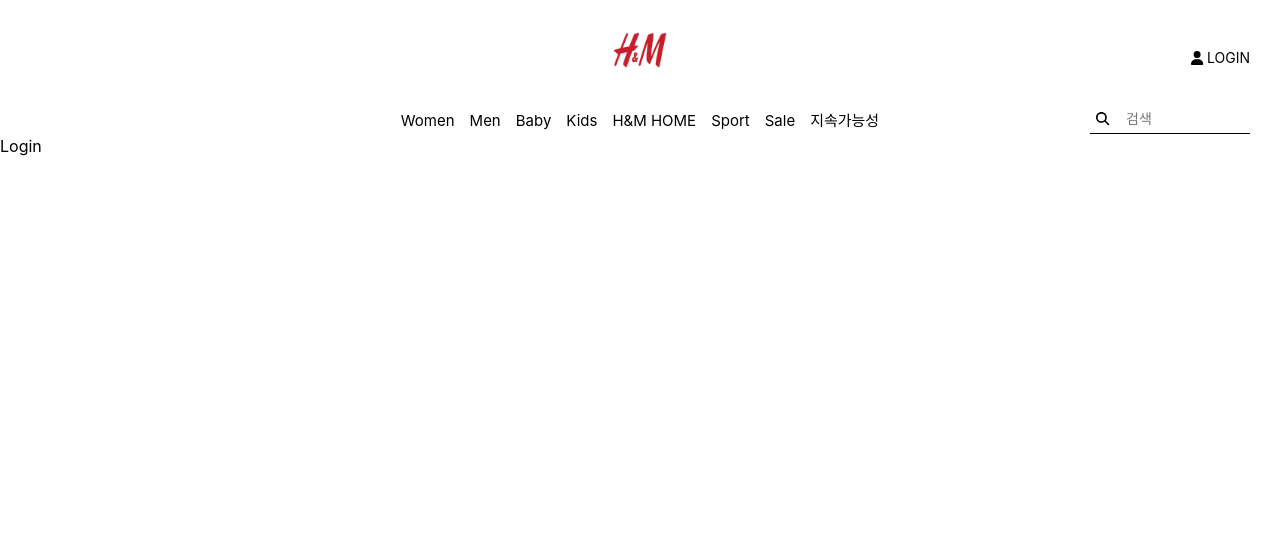
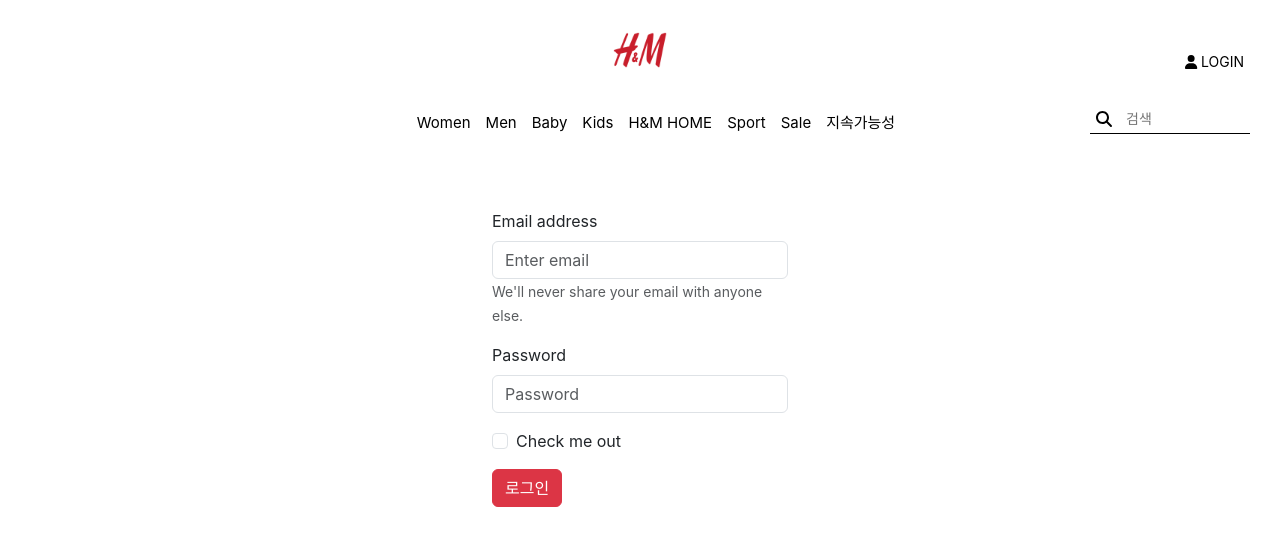
Before and after one commit to erin0110/react-homework-hnm-react-router-practice, a React (Create React App) app: page /login in a window 1280 px wide. Shown: the top 546 px of the page. Built offline with nearby package versions, Linux system fonts and the light colour scheme.

Commit message:
9강까지

```diff
--- a/package.json
+++ b/package.json
@@ -11,8 +11,10 @@
     "@testing-library/jest-dom": "^5.17.0",
     "@testing-library/react": "^13.4.0",
     "@testing-library/user-event": "^13.5.0",
+    "bootstrap": "^5.3.3",
     "json-server": "^0.17.4",
     "react": "^18.3.1",
+    "react-bootstrap": "^2.10.4",
     "react-dom": "^18.3.1",
     "react-router-dom": "^6.26.1",
     "react-scripts": "5.0.1",
--- a/src/App.js
+++ b/src/App.js
@@ -1,9 +1,11 @@
+import "bootstrap/dist/css/bootstrap.min.css";
+import { useEffect, useState } from "react";
 import { Route, Routes } from "react-router-dom";
 import "./App.css";
 import NavBar from "./components/NavBar/NavBar";
 import Login from "./pages/Login";
 import ProductAll from "./pages/ProductAll";
-import ProductDetail from "./pages/ProductDetail";
+import PrivateRoute from "./routes/PrivateRoute";
 
 /**
  * 1. 전체 상품 페이지, 로그인, 상품상세페이지
@@ -17,13 +19,24 @@
  * 8. 상품을 검색할 수 있다.
  */
 function App() {
+  const [authenticate, setAuthenticate] = useState(false); // true면 로그인이 됨, false면 로그인이 안됨
+  useEffect(() => {
+    console.log("authenticate", authenticate);
+  }, [authenticate]);
+
   return (
     <main>
       <NavBar />
       <Routes>
         <Route path="/" element={<ProductAll />} />
-        <Route path="/login" element={<Login />} />
-        <Route path="/product/:id" element={<ProductDetail />} />
+        <Route
+          path="/login"
+          element={<Login setAuthenticate={setAuthenticate} />}
+        />
+        <Route
+          path="/product/:id"
+          element={<PrivateRoute authenticate={authenticate} />}
+        />
       </Routes>
     </main>
   );
--- a/src/components/NavBar/NavBar.css
+++ b/src/components/NavBar/NavBar.css
@@ -19,11 +19,14 @@
   position: absolute;
   right: 30px;
 }
-.lnb .sign a {
+.lnb .sign button {
   display: flex;
+  align-items: center;
   gap: 0 4px;
   font-size: 14px;
   color: #000;
+  background-color: transparent;
+  border: 0;
   text-decoration: none;
 }
 .lnb .search {
--- a/src/components/NavBar/NavBar.js
+++ b/src/components/NavBar/NavBar.js
@@ -1,9 +1,10 @@
 import { faMagnifyingGlass, faUser } from "@fortawesome/free-solid-svg-icons";
 import { FontAwesomeIcon } from "@fortawesome/react-fontawesome";
-import React from "react";
+import { useNavigate } from "react-router-dom";
 import logo from "../../assets/images/logo.png";
 import "./NavBar.css";
 
+const NavBar = () => {
   const menuList = [
     "Women",
     "Men",
@@ -14,7 +15,12 @@
     "Sale",
     "지속가능성",
   ];
-const NavBar = () => {
+
+  const navigate = useNavigate();
+  const goToLogin = () => {
+    navigate("/login");
+  };
+
   return (
     <header>
       <div className="header-inner">
@@ -24,10 +30,10 @@
           </h1>
           <div className="lnb">
             <div className="sign">
-              <a href="#n">
+              <button onClick={goToLogin}>
                 <FontAwesomeIcon icon={faUser} />
                 LOGIN
-              </a>
+              </button>
             </div>
             <div className="search">
               <button>
--- a/src/components/ProductCrad/ProductCrad.css
+++ b/src/components/ProductCrad/ProductCrad.css
@@ -1,22 +1,20 @@
-.card img {
-  width: calc(25% - 2px);
-  margin-bottom: 10px;
-}
-.card a {
+.prd-card {
   display: flex;
   flex-direction: column;
   color: #000;
   font-size: 13px;
   text-decoration: none;
+  cursor: pointer;
+  margin-top: 40px;
 }
-.card em {
-  margin-bottom: 8px;
+.prd-card:hover {
+  transform: scale(1.1);
+  transition: transform 0.2s ease;
 }
-.card span {
-  margin-bottom: 6px;
+.prd-card img {
+  margin-bottom: 10px;
 }
-.card strong {
+.prd-card strong {
   font-size: 15px;
   font-weight: bold;
-  margin-bottom: 8px;
 }
--- a/src/components/ProductCrad/ProductCrad.js
+++ b/src/components/ProductCrad/ProductCrad.js
@@ -1,19 +1,18 @@
-import React from "react";
+import { useNavigate } from "react-router-dom";
 import "./ProductCrad.css";
 
-const ProductCrad = () => {
+const ProductCrad = ({ item }) => {
+  const navigate = useNavigate();
+  const showDetail = () => {
+    navigate(`/product/${item.id}`);
+  };
   return (
-    <div className="card">
-      <a href="#n">
-        <img
-          src="https://lp2.hm.com/hmgoepprod?set=source[/6d/e0/6de07dd28e647d0d350cf38461cf0425864fa32b.jpg],origin[dam],category[],type[LOOKBOOK],res[z],hmver[1]&call=url[file:/product/main]"
-          alt=""
-        />
-        <em>Conscious choice</em>
-        <span>벨티드 트윌 코트</span>
-        <strong>₩34,900</strong>
-        <i>신제품</i>
-      </a>
+    <div className="prd-card" onClick={showDetail}>
+      <img src={item?.img} alt="" />
+      <em>{item?.choice && "Conscious choice"}</em>
+      <span>{item?.title}</span>
+      <strong>₩{item?.price}</strong>
+      <i>{item?.new && "신제품"}</i>
     </div>
   );
 };
--- a/src/pages/Login.js
+++ b/src/pages/Login.js
@@ -1,7 +1,39 @@
-import React from "react";
+import { Button, Container, Form } from "react-bootstrap";
+import { useNavigate } from "react-router-dom";
 
-const Login = () => {
-  return <div>Login</div>;
+const Login = ({ setAuthenticate }) => {
+  const navigate = useNavigate();
+  const loginUser = (e) => {
+    e.preventDefault();
+    setAuthenticate(true);
+    navigate("/");
+  };
+  return (
+    <Container className="col-md-3 my-5">
+      <Form onSubmit={(e) => loginUser(e)}>
+        <Form.Group className="mb-3" controlId="formBasicEmail">
+          <Form.Label>Email address</Form.Label>
+          <Form.Control type="email" placeholder="Enter email" />
+          <Form.Text className="text-muted">
+            We'll never share your email with anyone else.
+          </Form.Text>
+        </Form.Group>
+
+        <Form.Group className="mb-3" controlId="formBasicPassword">
+          <Form.Label>Password</Form.Label>
+          <Form.Control type="password" placeholder="Password" />
+        </Form.Group>
+        <Form.Group className="mb-3" controlId="formBasicCheckbox">
+          <Form.Check type="checkbox" label="Check me out" />
+        </Form.Group>
+        <Button variant="danger" type="submit">
+          {" "}
+          {/* 이렇게 type=submit 버튼은 onClick으로 이벤트를 주면 안되고, form에 onSubmit을 이용 */}
+          로그인
+        </Button>
+      </Form>
+    </Container>
+  );
 };
 
 export default Login;
--- a/src/pages/ProductAll.js
+++ b/src/pages/ProductAll.js
@@ -1,4 +1,5 @@
 import React, { useEffect, useState } from "react";
+import { Col, Container, Row } from "react-bootstrap";
 import ProductCard from "../components/ProductCrad/ProductCrad";
 
 const ProductAll = () => {
@@ -16,9 +17,15 @@
   }, []);
 
   return (
-    <div>
-      <ProductCard />
-    </div>
+    <Container>
+      <Row>
+        {productList.map((menu) => (
+          <Col lg={3}>
+            <ProductCard item={menu} />
+          </Col>
+        ))}
+      </Row>
+    </Container>
   );
 };
 
--- /dev/null
+++ b/src/routes/PrivateRoute.js
@@ -0,0 +1,8 @@
+import { Navigate } from "react-router-dom";
+import ProductDetail from "../pages/ProductDetail";
+
+const PrivateRoute = ({ authenticate }) => {
+  return authenticate === true ? <ProductDetail /> : <Navigate to="/login" />;
+};
+
+export default PrivateRoute;
```
Also changed, not shown: jsconfig.json (added, +9 -0 lines), 1 other file (tests, documents, lock files or other folders). Lines whose indentation alone changed are shown as unchanged.
